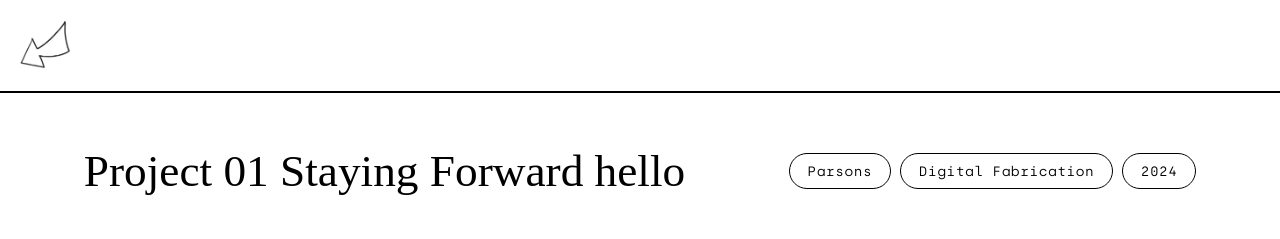
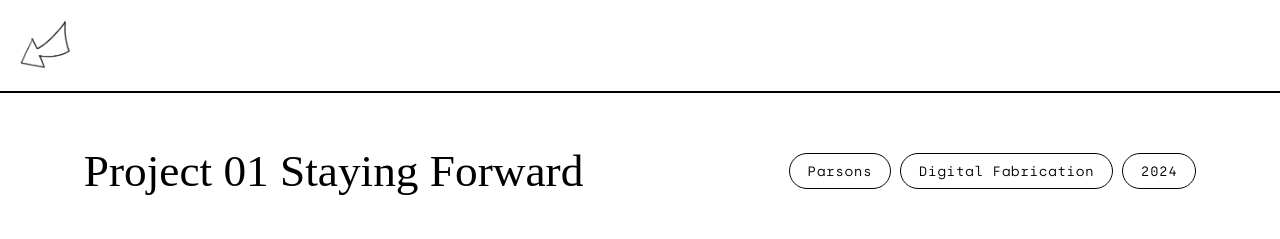
Before and after one commit to reenj01/ireenj-portfolio, a plain HTML site: page project-files/project01-staying-forward.html in a window 1280 px wide. Shown: the top 239 px of the page. Drawn offline with Linux system fonts and the light colour scheme.

Commit message:
Update project01-staying-forward.html

```diff
--- a/project-files/project01-staying-forward.html
+++ b/project-files/project01-staying-forward.html
@@ -42,7 +42,7 @@
 
     <div class="box">
       <div class="title-container">
-        <div class="title">Project 01 Staying Forward hello </div>
+        <div class="title">Project 01 Staying Forward</div>
         <div class="subtitle-container">
           <div class="subtitle">Parsons</div>
           <div class="subtitle">Digital Fabrication</div>
```
